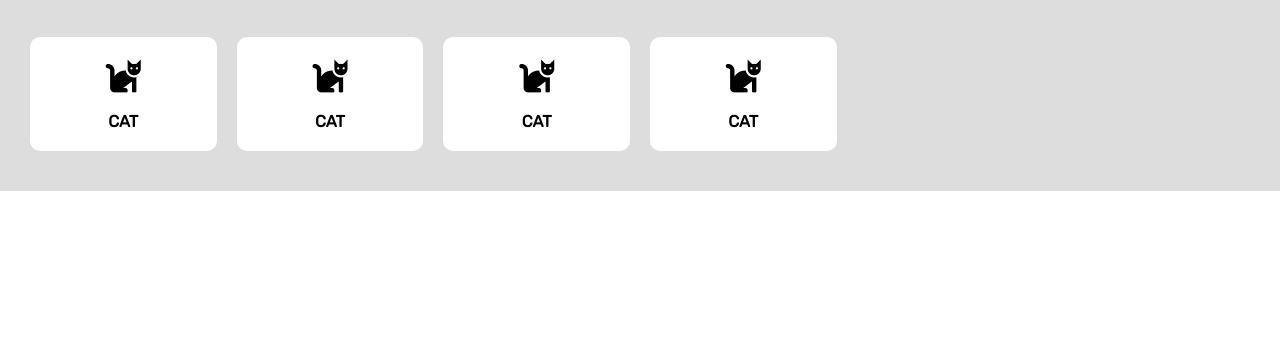
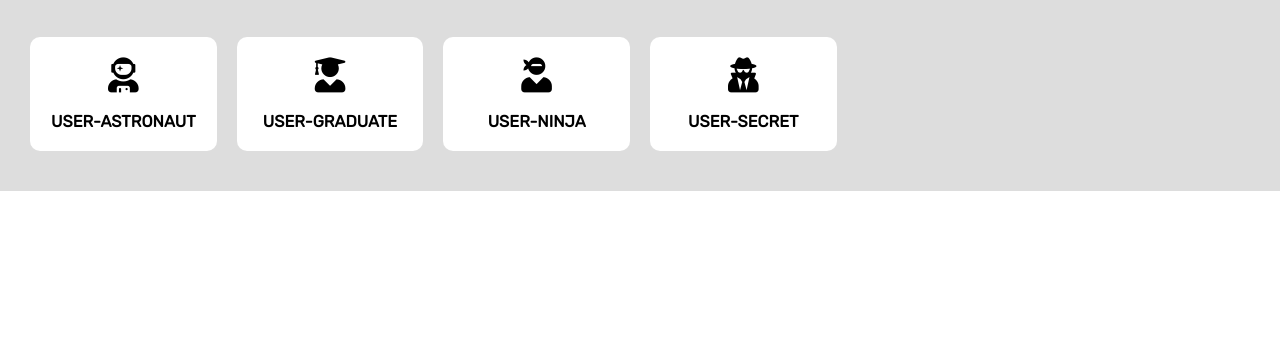
Before and after one commit to Maichol-Sibiriu/js-es6-icons, a plain HTML site: page index.html in a window 1280 px wide. Shown: the part 452-800 px from the top of the page. Drawn offline with nearby package versions, Linux system fonts and the light colour scheme.

Commit message:
stampa su html delle icone fatto.

```diff
--- a/index.html
+++ b/index.html
@@ -25,7 +25,12 @@
 
      <!-- list icons -->
     <div class="icons">
-      <div class="box">
+      <!-- <div class="box">
+        <i class="fas fa-cat"></i>
+        <h3>cat</h3>
+      </div> -->
+    </div>
+      <!-- <div class="box">
         <i class="fas fa-cat"></i>
         <h3>cat</h3>
       </div>
@@ -84,12 +89,7 @@
       <div class="box">
         <i class="fas fa-cat"></i>
         <h3>cat</h3>
-      </div>
-      <div class="box">
-        <i class="fas fa-cat"></i>
-        <h3>cat</h3>
-      </div>
-    </div>
+      </div> -->
 
     <!-- javascript -->
     <script src="https://cdnjs.cloudflare.com/ajax/libs/jquery/3.5.1/jquery.min.js" type="text/javascript"></script>
--- a/js/main.js
+++ b/js/main.js
@@ -101,4 +101,25 @@ $(document).ready( function() {
       },
   ];
 
+  // riferimenti html
+  const container = $(".icons");
+
+  // ciclo su array per stampa su html
+  icons.forEach((icon) => {
+
+     // destrutturiamo per prendere quello che ci serve e trasferirlo in html
+    const {family,prefix,name} = icon;
+
+    // creazione html da stampare
+    const html =
+      `<div class="box">
+        <i class="${family} ${prefix}${name}"></i>
+        <h3>${name}</h3>
+       </div>`
+
+     // stampa dell'html creato
+    container.append(html);
+  });
+
+
 });//fine documento
```
